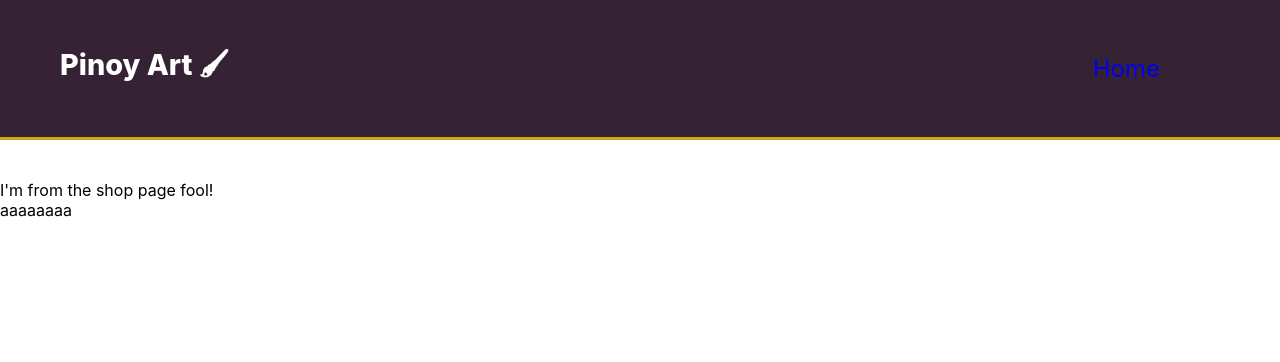
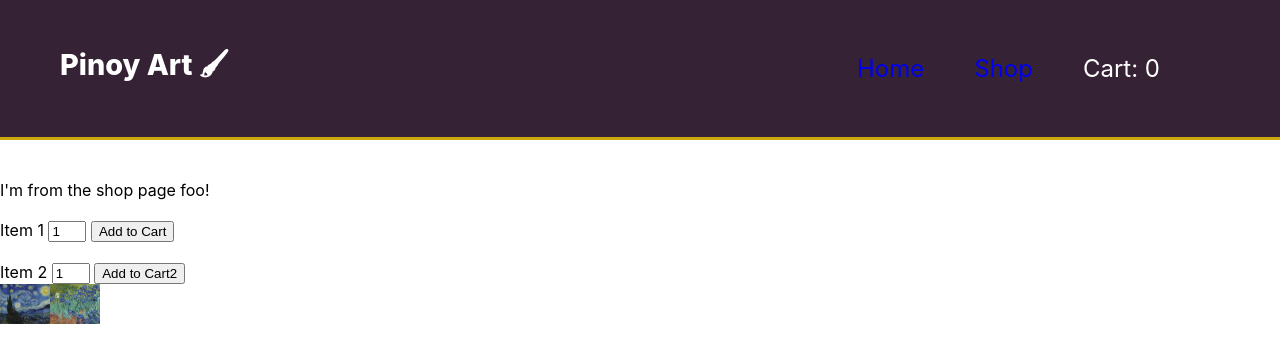
Before and after one commit to Meowinn/project-shopping_page, a React (Create React App) app: page /shop in a window 1280 px wide. Shown: the top 362 px of the page. Built offline with nearby package versions, Linux system fonts and the light colour scheme.

Commit message:
add shop page and basic add to cart logic

```diff
--- a/src/App.css
+++ b/src/App.css
@@ -251,6 +251,53 @@ a:visited:hover {
 
 }
 
-.shopWrapper {
+#cartLink:hover {
+ cursor: pointer;
+ color: yellow;
+}
+
+.shopHead {
   padding-top: 180px;
 }
+
+input[type=number] {
+  width: 30px;
+}
+
+.hideSideBar {
+  visibility: hidden;
+}
+
+#sideBar {
+  padding: 30px 30px;
+  background-color: purple;
+  width: 30vh;
+
+  position: fixed;
+  height: 100%;
+  top: 0;
+  right: 0;
+  overflow-x: hidden;
+  z-index: 6;
+
+}
+
+.sideBarHeader {
+  display: flex;
+  justify-content: space-between;
+}
+
+.sideBtn {
+  padding: 5px 15px;
+  background-color: rgb(179, 86, 86);
+  font-size: 1.3rem;
+}
+
+.sideBtn:hover {
+  cursor: pointer;
+}
+
+/*  */
+.itemPic {
+  width: 50px;
+}
--- a/src/components/header.js
+++ b/src/components/header.js
@@ -10,6 +10,7 @@ const Header = (props) => {
             {props.galleryLink}
             {props.shopLink}
             {props.aboutLink}
+            {props.cart}
           </ul>
         </nav>
       </div>
--- a/src/components/home.js
+++ b/src/components/home.js
@@ -6,7 +6,7 @@ import { HashLink } from "react-router-hash-link";
 const Home = () => {
 
     function alerter() {
-        alert('shop clicked fucker')
+        alert('shop clicked')
     }
 
     useEffect(()=> {
--- a/src/components/shop.js
+++ b/src/components/shop.js
@@ -1,18 +1,113 @@
-import React from "react";
+import React, {useState} from "react";
 import { Route } from "react-router-dom";
 import Header from "./header";
 import { Link } from "react-router-dom";
 
 const Shop = () => {
+
+    const [cartArray, setCartArray] = useState([]);
+
+    const [cartImg, setCartImg] = useState([
+        <img className="itemPic" src= {require("../imgs/item1Sample.jpg")}></img>,
+        <img className="itemPic" src= {require("../imgs/item2Sample.jpg")}></img>
+    ]);
+
+
+
+    // merge data-value and images to a single array then pass through the fn?
+    // if statement in add to cart for adding images?
+    function addToCart(event) {
+
+        // let itemValue = <div> {cartImg[0]} {event.target.parentElement.getAttribute('data-value')} </div>;
+        let itemValue = "";
+
+        if (event.target.parentElement.getAttribute('data-value') == "item 1 Value") {
+            alert("item 1 matches")
+
+            itemValue = <div> {cartImg[0]} {event.target.parentElement.getAttribute('data-value')} </div>;
+        }
+
+        if (event.target.parentElement.getAttribute('data-value') == "item 2 Value") {
+            alert("item 2 matches")
+
+            itemValue = <div> {cartImg[1]} {event.target.parentElement.getAttribute('data-value')} </div>;
+        }
+
+        let itemQuantity = Number(event.target.previousElementSibling.value);
+
+        // console.log(itemQuantity);
+
+        const repeat = (arrPass, numOfRepeat) => [].concat(...Array(numOfRepeat).fill(arrPass))
+
+        let result = repeat([itemValue], itemQuantity)
+
+        // console.log(result)
+
+        setCartArray (
+            cartArray.concat(result)
+        )
+    };
+
+    function showSideBar() {
+        document.querySelector('#sideBar').classList.remove('hideSideBar');
+
+    }
+
+    function hideSideBar() {
+        document.querySelector('#sideBar').classList.add('hideSideBar');
+    }
+
+    console.log(cartArray);
+
     return(
-        <div>
+        <div id="shopWrapper">
             <Header homeLink =
             {<Link to="/"><li className='navList'>Home</li></Link>}
+            shopLink={
+                <Link smooth="true" to="/shop">
+                    <li id="shopBtn" className='navList'>Shop</li>
+                </Link>
+            }
+            cart = {<div id="cartLink" onClick={showSideBar}>Cart: {cartArray.length}</div>}
             />
-            <div className="shopWrapper">I'm from the shop page fool!</div>
-            <div>aaaaaaaa</div>
+
+            <div className="shopHead">I'm from the shop page foo!</div>
+            <br/>
+
+            <div >
+                <div data-value= "item 1 Value">Item 1 <input id="input1" type="number" defaultValue="1" min="1" max="99"></input> <button type="button" onClick={addToCart}>Add to Cart</button></div>
+
+            </div>
+            <br/>
+            <div >
+                <div data-value="item 2 Value">Item 2 <input id="input2"  defaultValue="1" type="number" min="1" max="99"></input> <button type="button" onClick={addToCart}>Add to Cart2</button></div>
+
+            {cartImg}
+
+            </div>
+
+            <div id="sideBar" className="hideSideBar">
+                <div className="sideBarHeader">
+                    <div>Sidebar</div>
+                    <div><button type="button" className="sideBtn" onClick={hideSideBar}>X</button></div>
+                </div>
+
+                <div id="cartPageList">
+                    <ul>
+                    {cartArray.map((item, index) =>
+                    <li key={index}>
+                        {/* <img className="itemPic" src= {require("../imgs/item1Sample.jpg")}></img> */}
+
+                        {item}</li>)}
+
+                    </ul>
+                </div>
+
+            </div>
+
         </div>
     )
 };
 
+// separate item/array in cart link?
 export default Shop;
```
Also changed, not shown: src/imgs/item1Sample.jpg (added), src/imgs/item2Sample.jpg (added).
